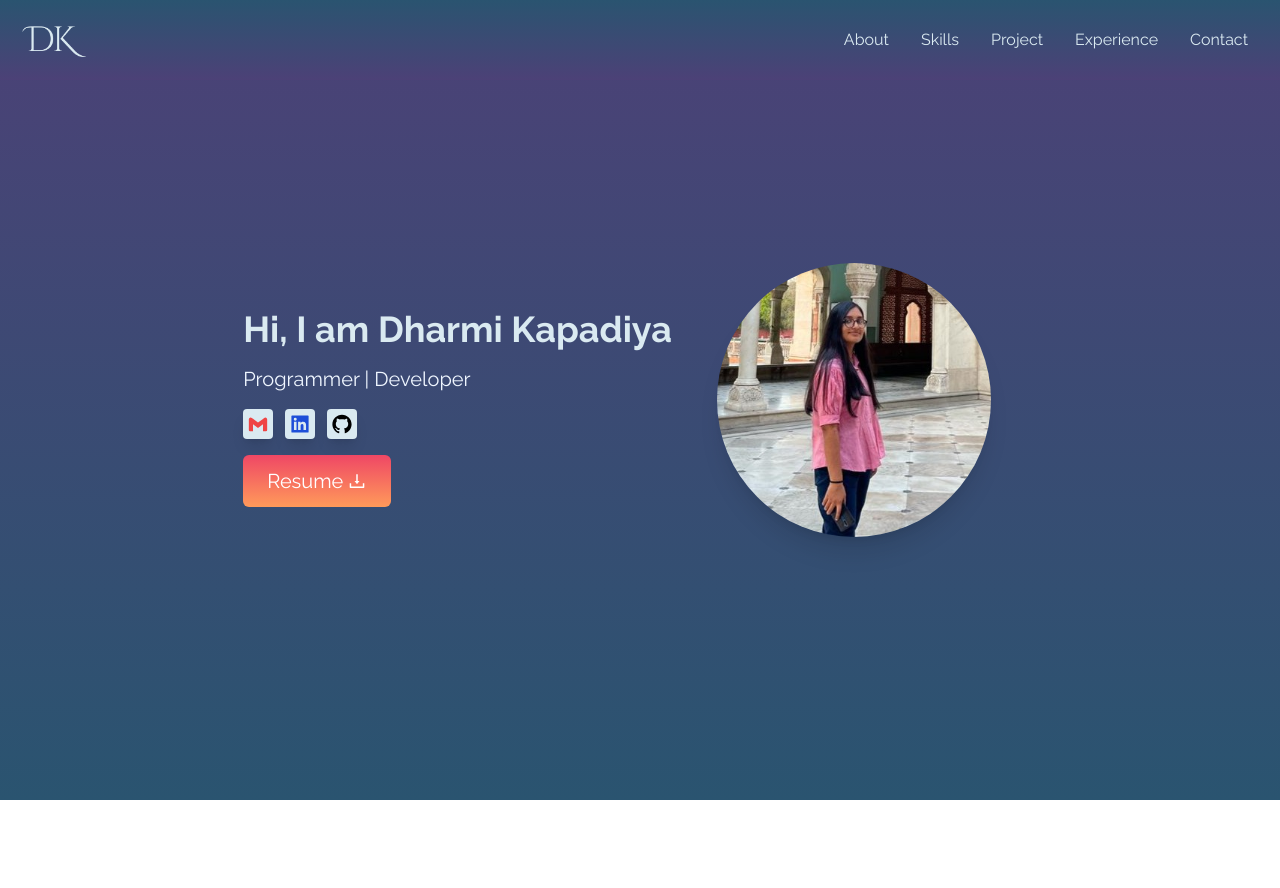
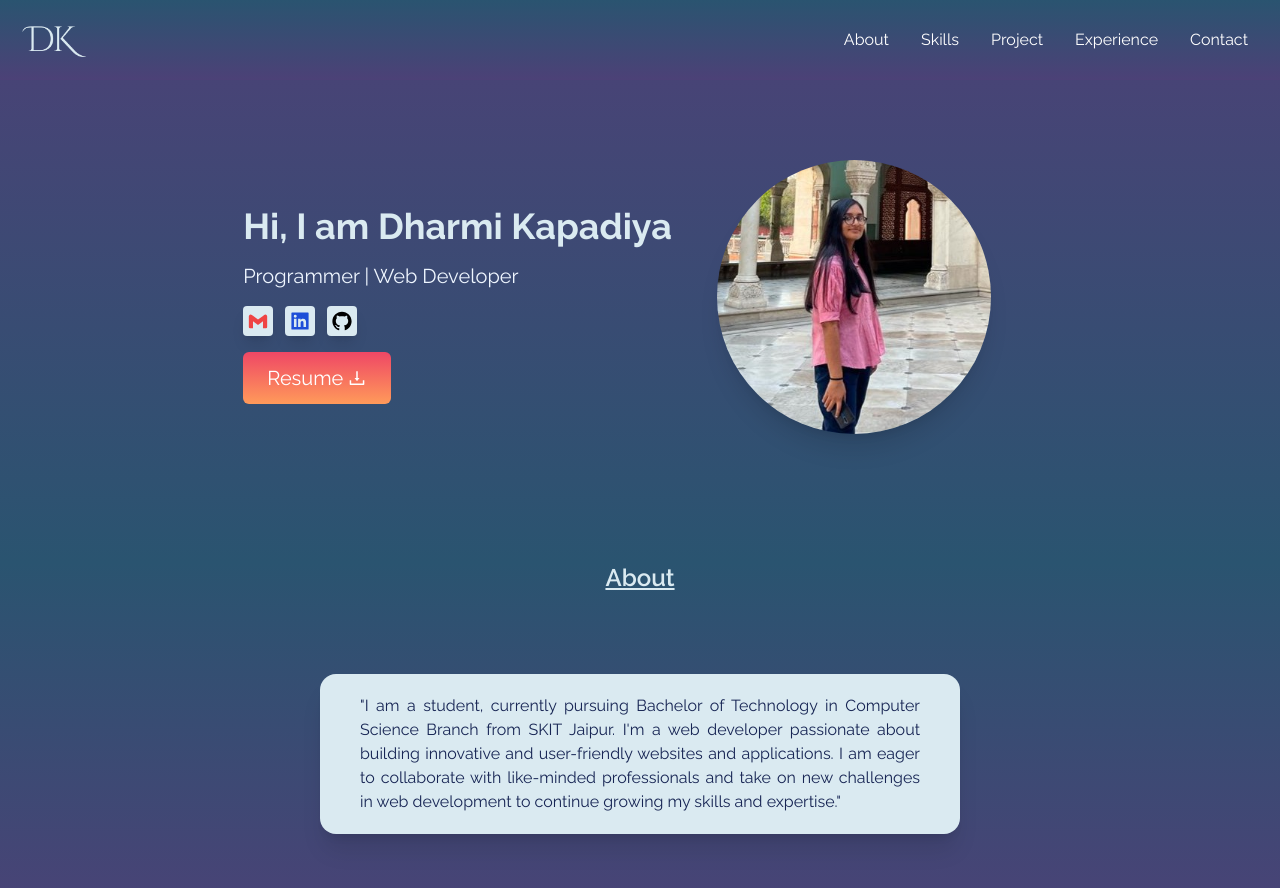
Before and after one commit to Dharmi26/Dharmi_Portfolio, a React (Create React App) app: page / in a window 1280 px wide. Shown: the top 888 px of the page. Before the commit the page ends 800 px from the top, so only its background shows below. Built offline with nearby package versions, Linux system fonts and the light colour scheme.

Commit message:
useScrollPosition added

```diff
--- a/src/App.js
+++ b/src/App.js
@@ -1,11 +1,13 @@
 import Navbar from "./components/Navbar";
 import Home from "./components/Home";
+import About from "./components/About";
 
 function App() {
   return (
     <div>
       <Navbar/>
       <Home/>
+      <About/>
     </div>
   );
 }
--- /dev/null
+++ b/src/components/About.jsx
@@ -0,0 +1,17 @@
+import React from 'react'
+
+const About = () => {
+  return (
+    <div name="about"
+    className="w-full pb-28 bg-gradient-to-b from-b2 to-b1">
+      <div className="flex flex-col gap-20 justify-center items-center">
+        <h2 className='text-2xl font-semibold underline text-cyan'>About</h2>
+        <p className="w-3/4 sm:w-1/2 rounded-2xl bg-cyan text-blue-950 shadow-xl p-2 md:p-5 text-justify md:px-10">
+            "I am a student, currently pursuing Bachelor of Technology in Computer Science Branch from SKIT Jaipur. I'm a web developer passionate about building innovative and user-friendly websites and applications. I am eager to collaborate with like-minded professionals and take on new challenges in web development to continue growing my skills and expertise."
+        </p>
+      </div>
+    </div>
+  )
+}
+
+export default About
--- a/src/components/Home.jsx
+++ b/src/components/Home.jsx
@@ -15,7 +15,7 @@ const Home = () => {
   return (
     <div
       name="home"
-      className="w-full pt-28 md:pt-0 h-screen bg-gradient-to-b from-b1 to-b2"
+      className="w-full pt-40 pb-32 bg-gradient-to-b from-b1 to-b2"
     >
       <div className=" max-w-screen-lg mx-auto flex flex-col-reverse md:flex-row items-center justify-center h-full px-4">
         <div className="flex flex-col justify-center h-full pt-6">
@@ -23,7 +23,7 @@ const Home = () => {
             Hi, I am Dharmi Kapadiya
           </h2>
           <h3 className="py-4 sm:text-xl text-blue-50">
-            Programmer | Developer
+            Programmer | Web Developer
           </h3>
           <div className="flex flex-row gap-3 mb-2 items-center">
             <a href="mailto:dharmipatel567@gmail.com" target="_blank"><BiLogoGmail size="30px" className='shadow-lg rounded p-1 text-red-500 bg-cyan'/></a>
--- a/src/components/Navbar.jsx
+++ b/src/components/Navbar.jsx
@@ -1,5 +1,8 @@
 import React, { useState } from 'react'
 import {FaBars, FaTimes} from 'react-icons/fa';
+import { useScrollPosition } from './useScrollPosition';
+import logo from '../assets/logo.png';
+import logo2 from '../assets/logo2.png';
 
 const Navbar = () => {
 
@@ -28,23 +31,28 @@ const Navbar = () => {
 
    const [nav,setNav] = useState(false);
 
+   const scrollPosition = useScrollPosition();
+
   return (
-    <div className="flex justify-between items-center w-full h-20 px-4 text-white bg-gradient-to-b from-b2 to-b1 fixed">
+    <div className={scrollPosition>0 ?
+     "flex justify-between items-center w-full h-20 px-4 text-b2 bg-cyan fixed"
+     :
+     "flex justify-between items-center w-full h-20 px-4 text-white bg-gradient-to-b from-b2 to-b1 duration-300 fixed"}>
         <div>
-            <img src={require("../assets/logo.png")} width="75"/>
+            {scrollPosition>0 ? <img src={logo2} width="75"/> : <img src={logo} width="75"/>}
         </div>
         <ul className='hidden md:flex'>
             {links.map((link)=>(
                 <li
                  key={link.id}
-                 className='px-4 cursor-pointer text-cyan capitalize'
+                 className='px-4 cursor-pointer capitalize'
                 >
                     {link.link}
                 </li>
             ))}
         </ul>
 
-        <div onClick={()=> setNav(!nav)} className='cursor-pointer pr-4 z-10 text-cyan md:hidden'>
+        <div onClick={()=> setNav(!nav)} className= {scrollPosition>0? 'cursor-pointer pr-4 z-10 text-b1 md:hidden' : 'cursor-pointer pr-4 z-10 text-cyan md:hidden'}>
             {nav? <FaTimes size={30}/>: <FaBars size={30}/>}
         </div>
 
--- /dev/null
+++ b/src/components/useScrollPosition.js
@@ -0,0 +1,19 @@
+import { useEffect, useState } from 'react'
+
+export const useScrollPosition = () => {
+  const [scrollPosition, setScrollPosition] = useState(0)
+
+  useEffect(() => {
+    const updatePosition = () => {
+      setScrollPosition(window.pageYOffset)
+    }
+
+    window.addEventListener('scroll', updatePosition)
+
+    updatePosition()
+
+    return () => window.removeEventListener('scroll', updatePosition)
+  }, [])
+
+  return scrollPosition
+}
```
Also changed, not shown: src/assets/logo2.png (added).
